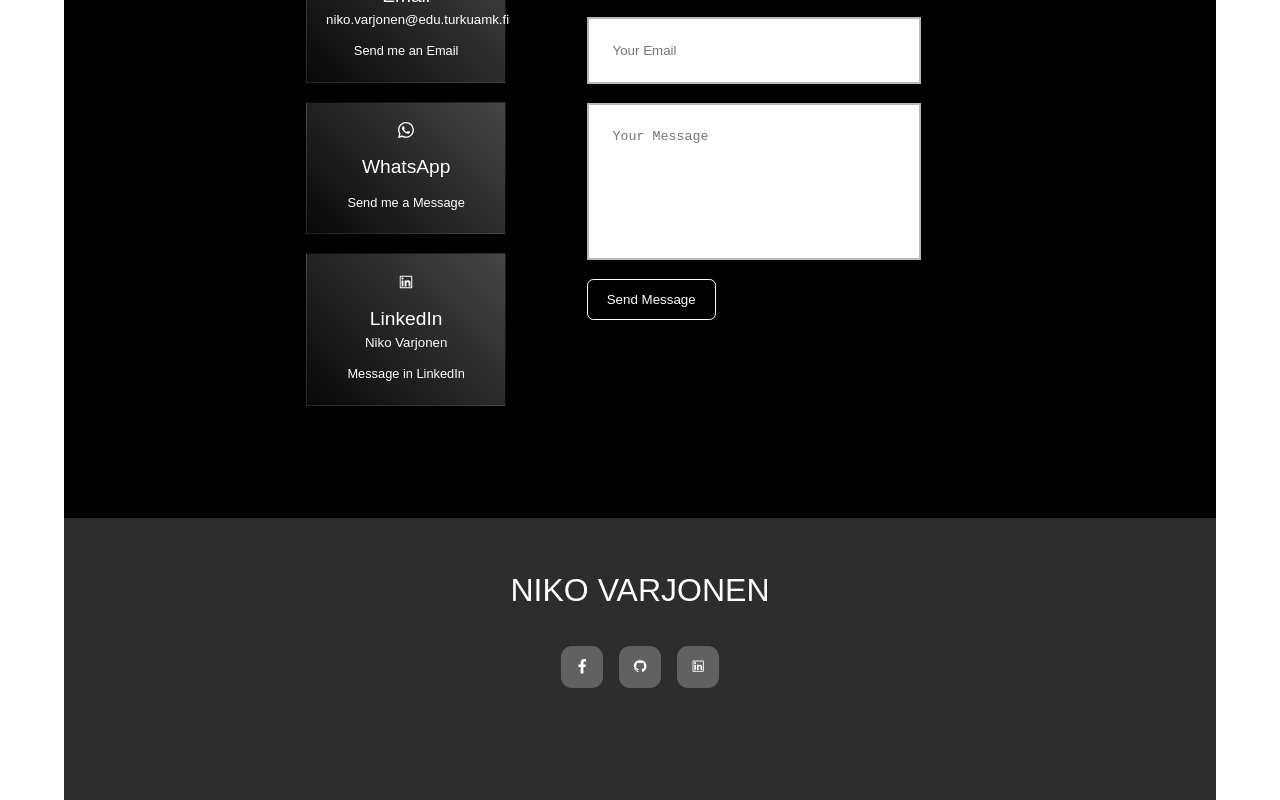
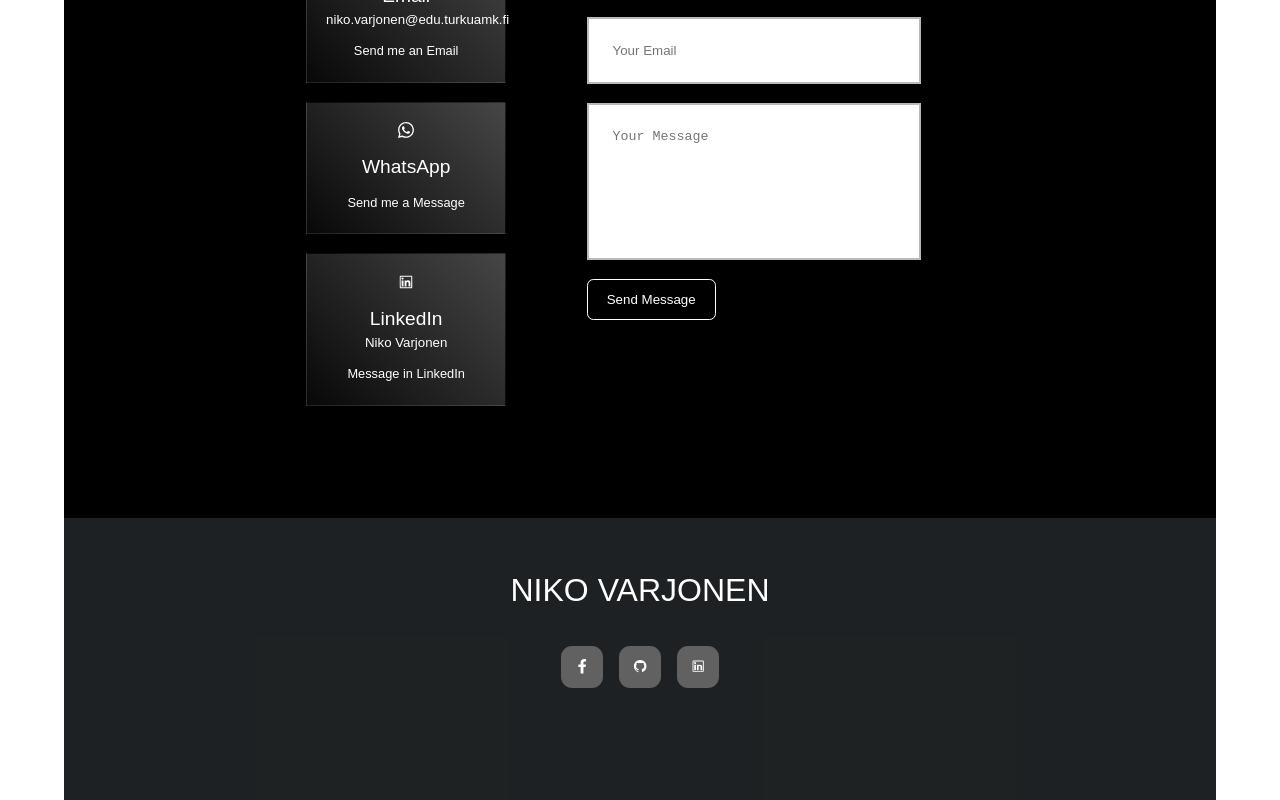
Before and after one commit to Nibbee/NikoVarjonen, a React (Create React App) app: page / in a window 1280 px wide. Shown: the part 4953-5753 px from the top of the page. Built offline with nearby package versions, Linux system fonts and the light colour scheme.

Commit message:
Updated styling and info

```diff
--- a/src/css/footer.css
+++ b/src/css/footer.css
@@ -1,5 +1,5 @@
 footer {
-    background-color: rgb(46, 45, 45);
+    background-color: var(--color-primary-variant);
     padding: 3rem 0;
     text-align: center;
     font-size: 0.9rem;
```
Also changed, not shown: package.json (+9 -4 lines), 1 other file (tests, documents, lock files or other folders).
